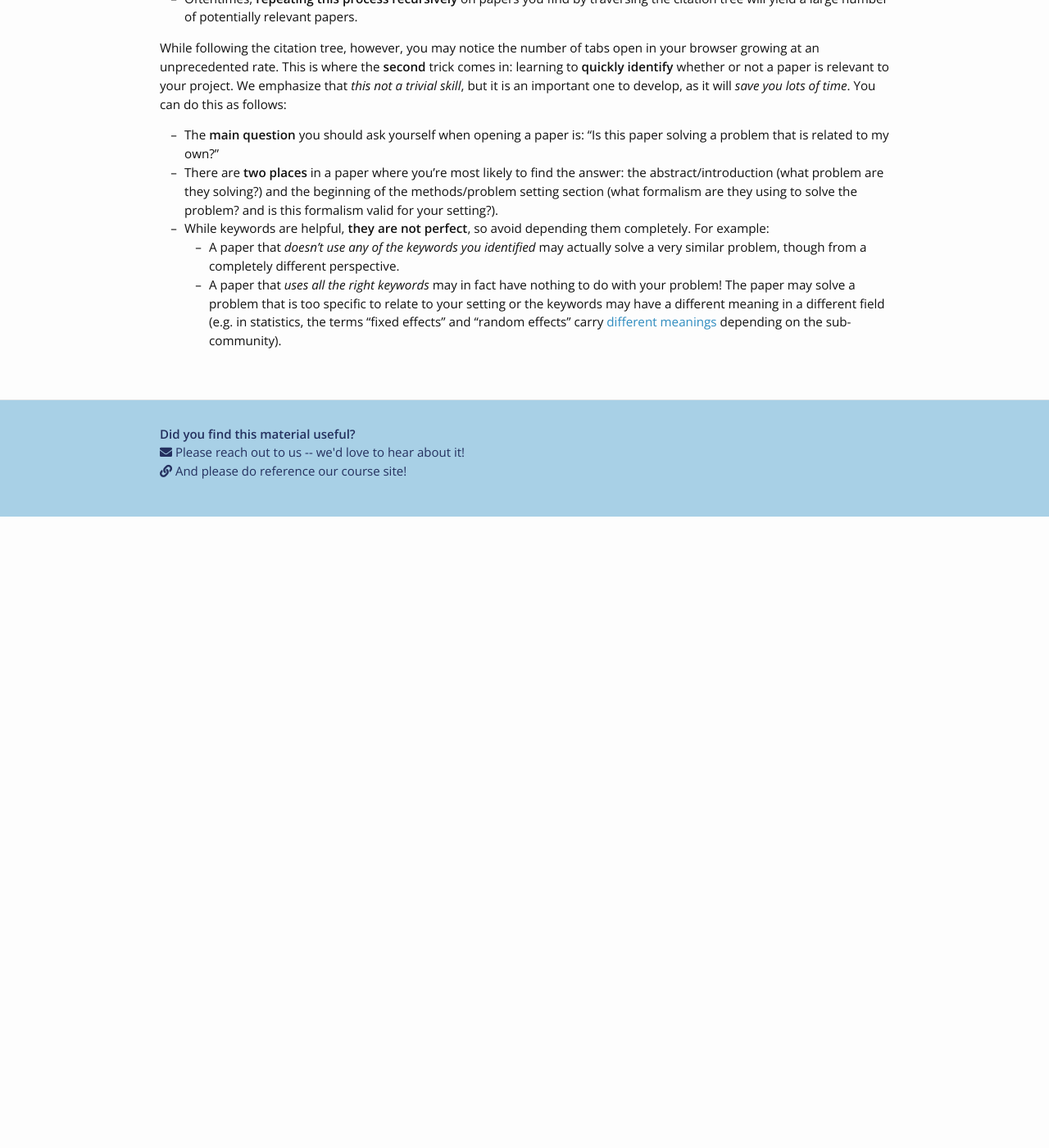
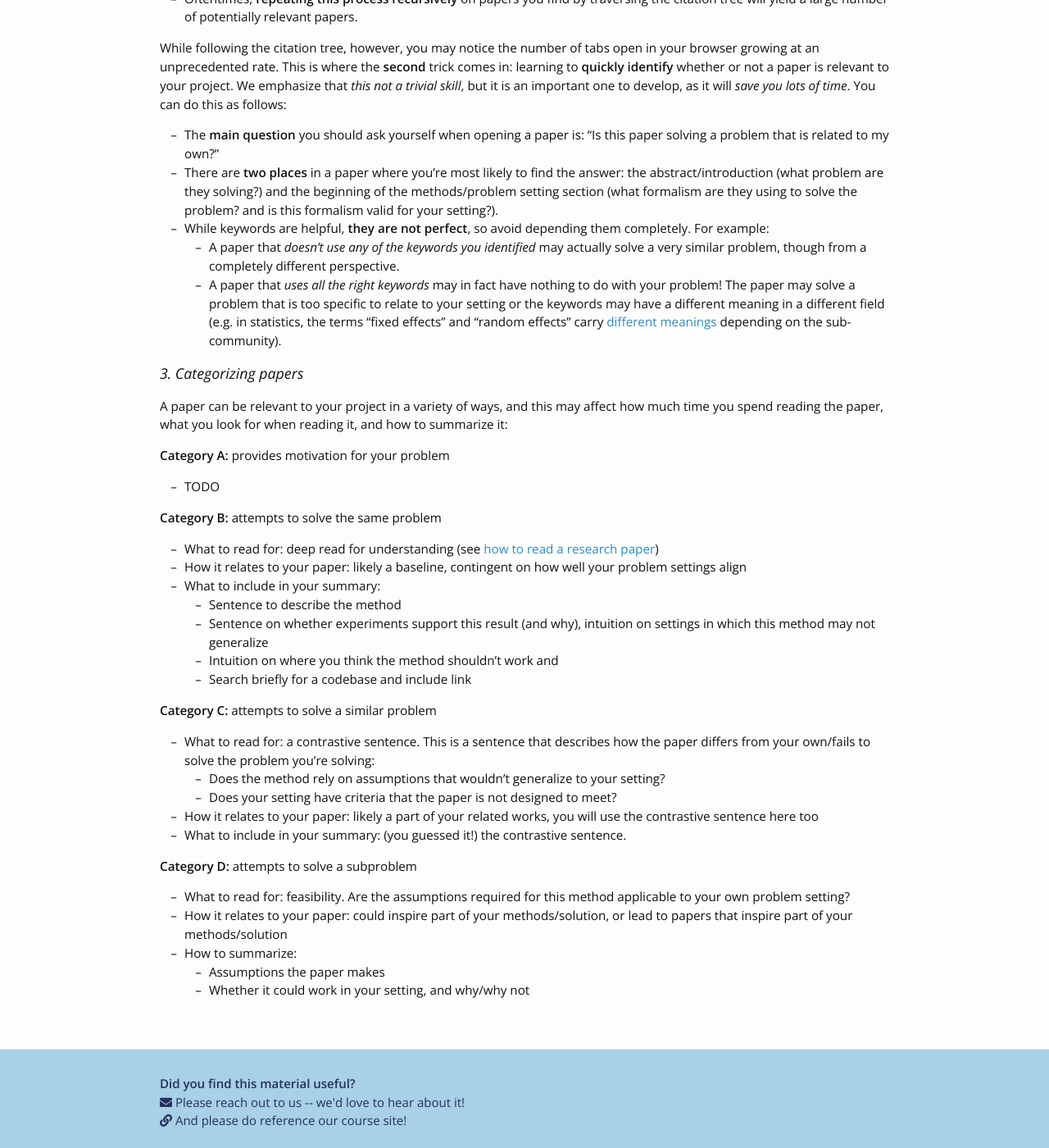
Before and after one commit to yanivyacoby/harvard-cs290, a Jekyll site: the page built from how-to-do-a-literature-search.md, in a window 1280 px wide and 1400 px high, scrolled down 1867 px. Shown: the whole window at 82% size. Built offline with Jekyll 4.4.1, drawn with Linux system fonts in a browser that asks for light colours; nearby versions of some CDN libraries; before the commit the page ends 2497 px from its top, so only the background shows below that.

Commit message:
Update how-to-do-a-literature-search.md

```diff
--- a/how-to-do-a-literature-search.md
+++ b/how-to-do-a-literature-search.md
@@ -75,3 +75,35 @@ We emphasize that *this not a trivial skill*, but it is an important one to deve
 * While keywords are helpful, **they are not perfect**, so avoid depending them completely. For example:
   * A paper that *doesn't use any of the keywords you identified* may actually solve a very similar problem, though from a completely different perspective.
   * A paper that *uses all the right keywords* may in fact have nothing to do with your problem! The paper may solve a problem that is too specific to relate to your setting or the keywords may have a different meaning in a different field (e.g. in statistics, the terms "fixed effects" and "random effects" carry [different meanings](https://statmodeling.stat.columbia.edu/2005/01/25/why_i_dont_use/){:target="_blank"}{:rel="noopener noreferrer"} depending on the sub-community).
+
+
+### 3. Categorizing papers
+
+A paper can be relevant to your project in a variety of ways, and this may affect how much time you spend reading the paper,
+what you look for when reading it, and how to summarize it:
+
+**Category A:** provides motivation for your problem
+* TODO
+
+**Category B:** attempts to solve the same problem
+* What to read for: deep read for understanding (see [how to read a research paper]({{ site.baseurl }}/materials/how-to-read-a-research-paper){:target="_blank"}{:rel="noopener noreferrer"})
+* How it relates to your paper: likely a baseline, contingent on how well your problem settings align
+* What to include in your summary:
+  * Sentence to describe the method
+  * Sentence on whether experiments support this result (and why), intuition on settings in which this method may not generalize
+  * Intuition on where you think the method shouldn’t work and
+  * Search briefly for a codebase and include link
+
+**Category C:** attempts to solve a similar problem
+* What to read for: a contrastive sentence. This is a sentence that describes how the paper differs from your own/fails to solve the problem you’re solving:
+  * Does the method rely on assumptions that wouldn’t generalize to your setting?
+  * Does your setting have criteria that the paper is not designed to meet?
+* How it relates to your paper: likely a part of your related works, you will use the contrastive sentence here too
+* What to include in your summary: (you guessed it!) the contrastive sentence.
+
+**Category D:** attempts to solve a subproblem
+* What to read for: feasibility. Are the assumptions required for this method applicable to your own problem setting?
+* How it relates to your paper: could inspire part of your methods/solution, or lead to papers that inspire part of your methods/solution
+* How to summarize:
+  * Assumptions the paper makes
+  * Whether it could work in your setting, and why/why not
```
